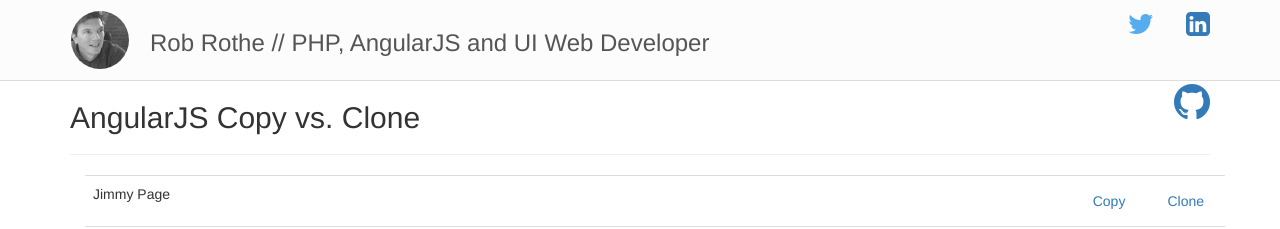
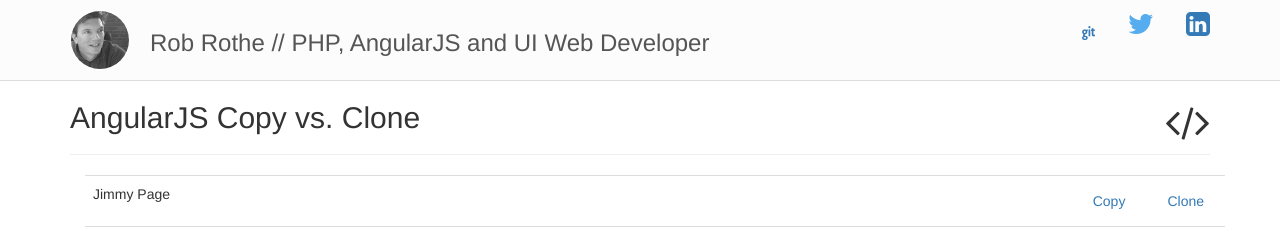
Before and after one commit to robrothedev/robrothedev.github.io, a Jekyll site: the page built from examples/angularjs-copy-vs-clone.md, in a window 1280 px wide. Shown: the top 229 px of the page. Built offline with Jekyll 4.4.1, drawn with Linux system fonts in a browser that asks for light colours; nearby versions of some CDN libraries.

Commit message:
Updating

```diff
--- a/_includes/header.html
+++ b/_includes/header.html
@@ -1,8 +1,9 @@
 <header class="masthead">
   <div class="container content">
     <ul class="masthead-icons pull-right">
+      <li><a href="http://github.com/robrothedev"><span class="fa fa-git"></span></a></li>
       <li><a href="http://www.twitter.com/robrothedev"><span class="fa fa-twitter fa-2x pull-right"></span></a></li>
-      <li><a href="https://www.linkedin.com/pub/rob-rothe/64/407/b80"><span class="fa fa-linkedin-square fa-2x pull-right"></span></a></li>
+      <li><a href="http://www.linkedin.com/pub/rob-rothe/64/407/b80"><span class="fa fa-linkedin-square fa-2x pull-right"></span></a></li>
     </ul>
     <img src="{{ site.baseurl }}public/images/rob-bw.jpg" class="img-circle rob-bw pull-left">
     <h3>
--- a/_layouts/examples.html
+++ b/_layouts/examples.html
@@ -37,7 +37,7 @@
     <div class="wrapper">
      {% include header.html %}
       <div class="container examples">
-          <a href="http://www.github.com/robrothedev/{{page.url}}/"><span class="fa fa-github fa-3x pull-right"></span></a>
+          <a href="http://www.github.com/robrothedev/{{page.url}}/"><span class="fa fa-code fa-3x pull-right"></span></a>
           {{ content }}
       </div>
     </div>
--- a/public/css/site.css
+++ b/public/css/site.css
@@ -52,9 +52,8 @@
   font-size:28px;
 }
 
-.examples .fa-git {
-  position:relative;
-  top:20px;
+.examples .fa-code {
+  padding-top:20px;
   color:#333 !important;
 }
 
```
